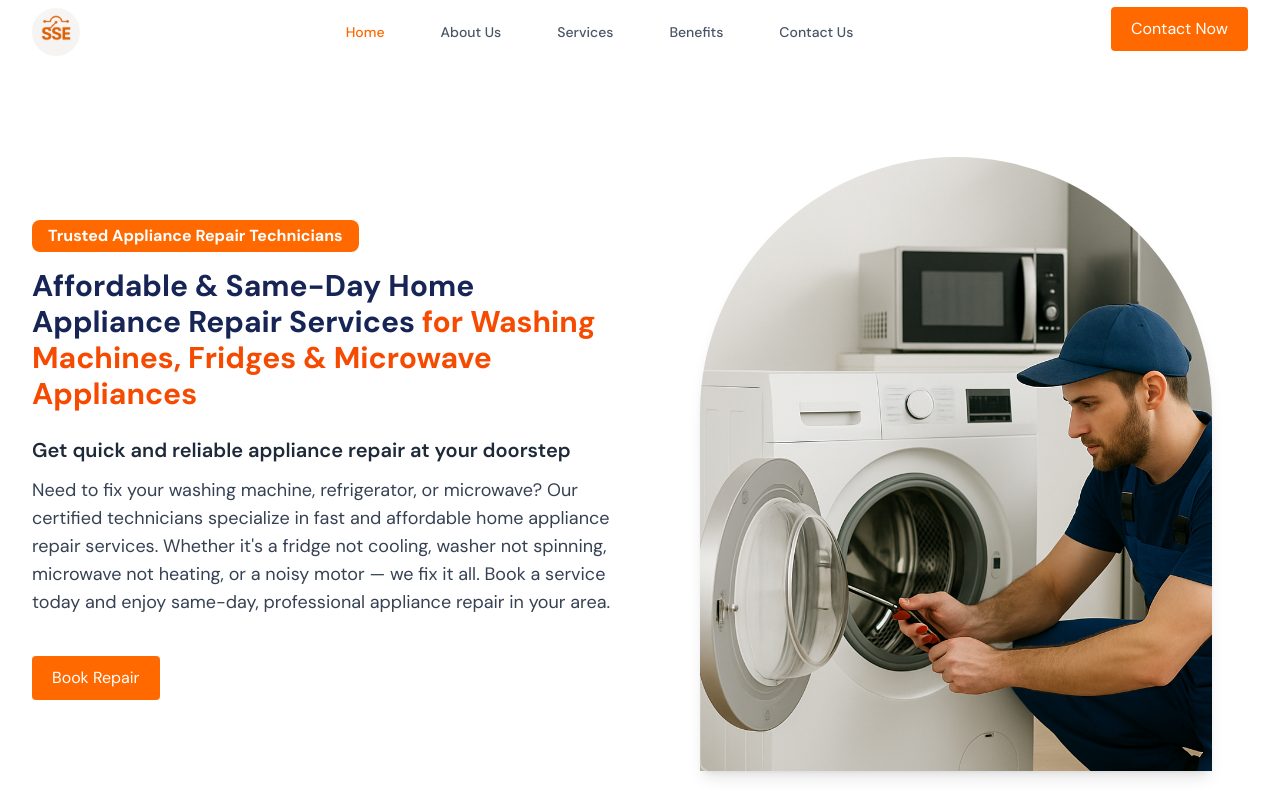
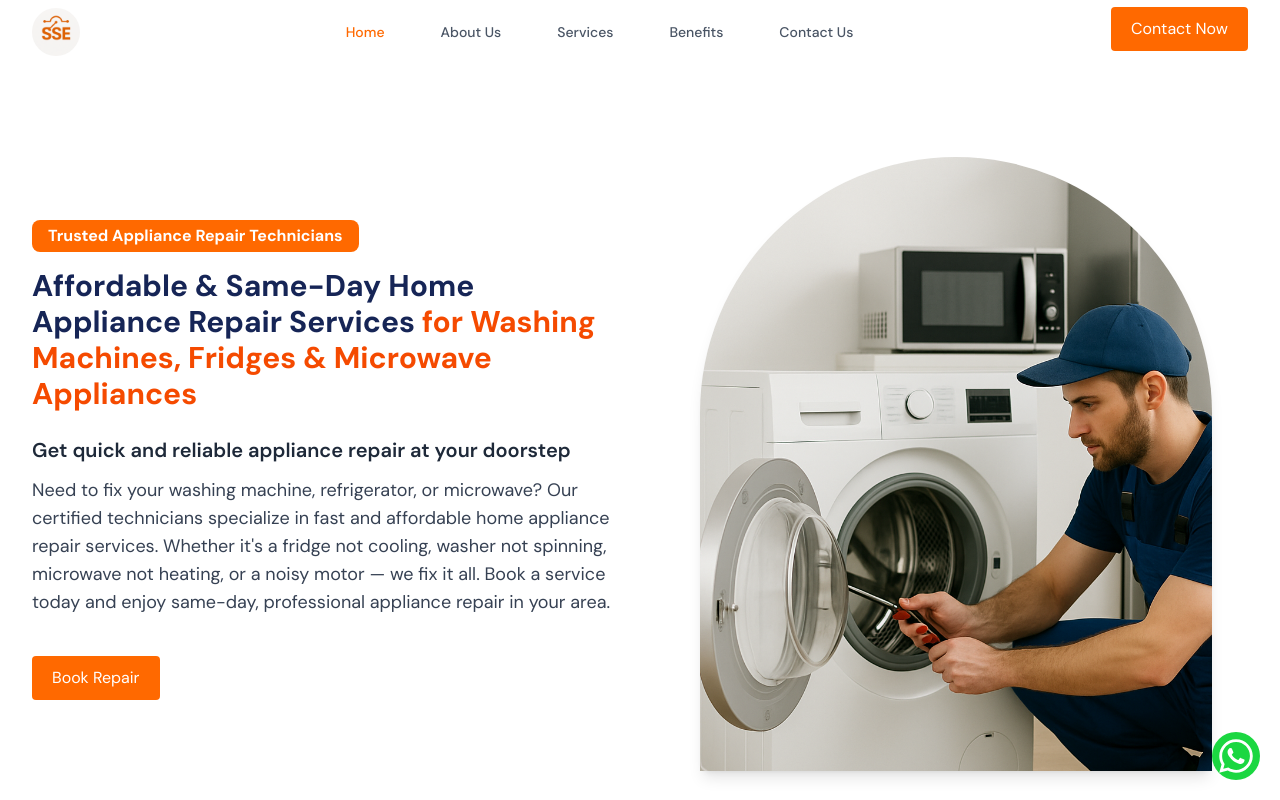
Before and after one commit to Jangidp0903/Shree-Shyam-Electronics, a Next.js app: page / in a window 1280 px wide. Shown: the top 800 px of the page. Built offline with nearby package versions, Linux system fonts and the light colour scheme.

Commit message:
add whatsapp icon

```diff
--- a/src/app/page.tsx
+++ b/src/app/page.tsx
@@ -8,10 +8,10 @@ import ImageData from "@/components/ImageData";
 import ContactSection from "@/components/ContactSection";
 import WhyChooseUs from "@/components/WhyChooseUs";
 
-const page = () => {
+const Page: React.FC = () => {
   return (
     <>
-      <main className="mt-16 bg-white">
+      <main className="mt-16 bg-white relative">
         {/* Hero Section */}
         <Herpsection />
 
@@ -32,9 +32,65 @@ const page = () => {
 
         {/* Contact Section */}
         <ContactSection />
+
+        {/* WhatsApp Floating Button */}
+        <a
+          href="https://wa.me/919873126033?text=Hi%20Shree%20Shyam%2C%20I%20need%20fridge%2C%20washing%20machine%2C%20or%20microwave%20repair%20in%20Gurugram."
+          target="_blank"
+          rel="noopener noreferrer"
+          aria-label="Chat on WhatsApp for fridge, washing machine, or microwave repair in Gurugram"
+          className="fixed bottom-5 right-5 z-50 w-12 h-12"
+        >
+          <svg
+            version="1.1"
+            id="Capa_1"
+            xmlns="http://www.w3.org/2000/svg"
+            xmlnsXlink="http://www.w3.org/1999/xlink"
+            viewBox="0 0 455.731 455.731"
+            xmlSpace="preserve"
+            className="w-12 h-12 rounded-full"
+          >
+            <g id="SVGRepo_bgCarrier" strokeWidth="0"></g>
+            <g
+              id="SVGRepo_tracerCarrier"
+              strokeLinecap="round"
+              strokeLinejoin="round"
+            ></g>
+            <g id="SVGRepo_iconCarrier">
+              <g>
+                <rect
+                  x="0"
+                  y="0"
+                  style={{ fill: "#1BD741" }}
+                  width="455.731"
+                  height="455.731"
+                ></rect>
+                <g>
+                  <path
+                    style={{ fill: "#FFFFFF" }}
+                    d="M68.494,387.41l22.323-79.284c-14.355-24.387-21.913-52.134-21.913-80.638
+               c0-87.765,71.402-159.167,159.167-159.167s159.166,71.402,159.166,159.167c0,87.765-71.401,159.167-159.166,159.167
+               c-27.347,0-54.125-7-77.814-20.292L68.494,387.41z M154.437,337.406l4.872,2.975c20.654,12.609,44.432,19.274,68.762,19.274
+               c72.877,0,132.166-59.29,132.166-132.167S300.948,95.321,228.071,95.321S95.904,154.611,95.904,227.488
+               c0,25.393,7.217,50.052,20.869,71.311l3.281,5.109l-12.855,45.658L154.437,337.406z"
+                  />
+                  <path
+                    style={{ fill: "#FFFFFF" }}
+                    d="M183.359,153.407l-10.328-0.563c-3.244-0.177-6.426,0.907-8.878,3.037
+               c-5.007,4.348-13.013,12.754-15.472,23.708c-3.667,16.333,2,36.333,16.667,56.333c14.667,20,42,52,90.333,65.667
+               c15.575,4.404,27.827,1.435,37.28-4.612c7.487-4.789,12.648-12.476,14.508-21.166l1.649-7.702
+               c0.524-2.448-0.719-4.932-2.993-5.98l-34.905-16.089c-2.266-1.044-4.953-0.384-6.477,1.591l-13.703,17.764
+               c-1.035,1.342-2.807,1.874-4.407,1.312c-9.384-3.298-40.818-16.463-58.066-49.687c-0.748-1.441-0.562-3.19,0.499-4.419
+               l13.096-15.15c1.338-1.547,1.676-3.722,0.872-5.602l-15.046-35.201C187.187,154.774,185.392,153.518,183.359,153.407z"
+                  />
+                </g>
+              </g>
+            </g>
+          </svg>
+        </a>
       </main>
     </>
   );
 };
 
-export default page;
+export default Page;
```
